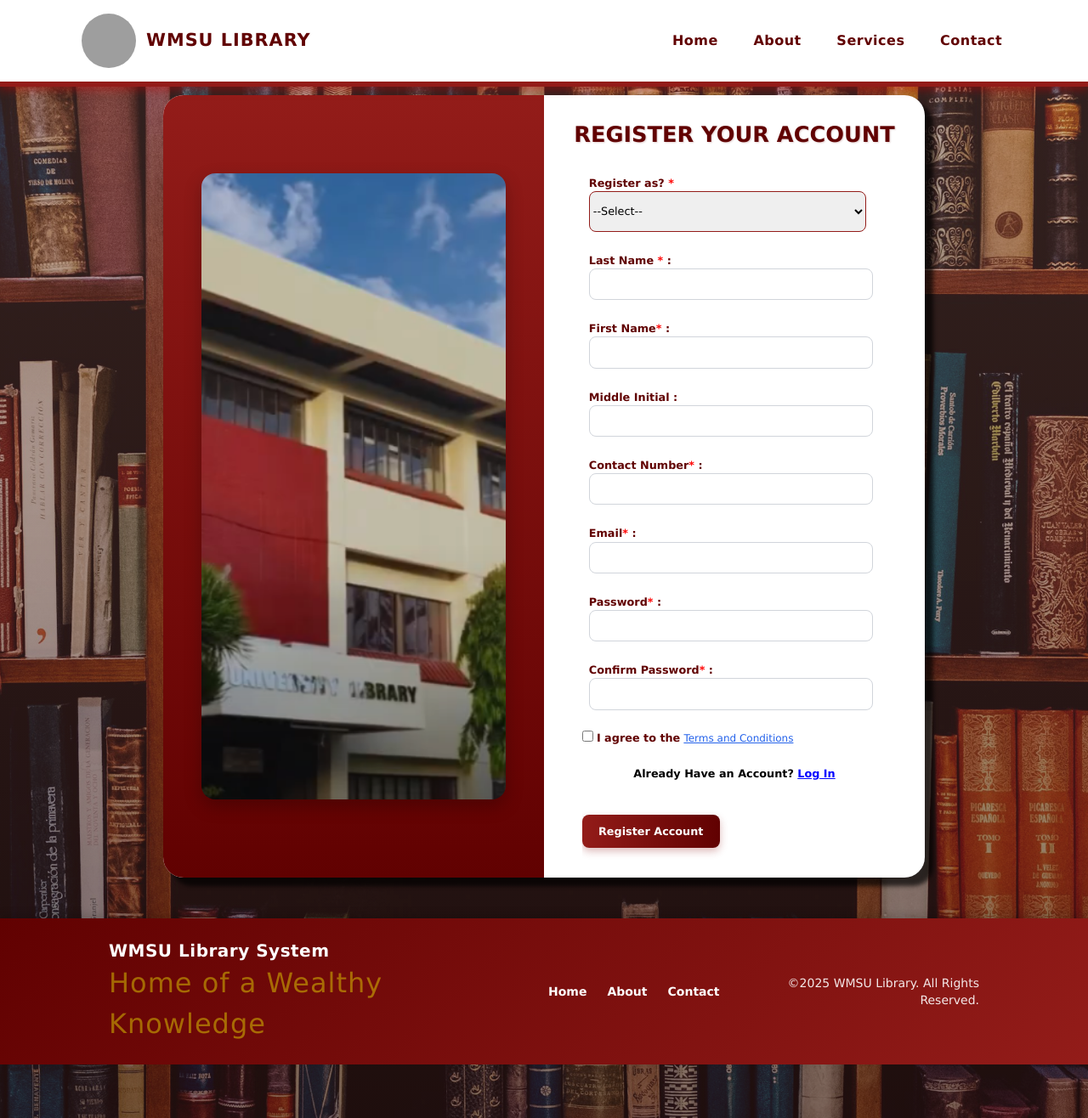
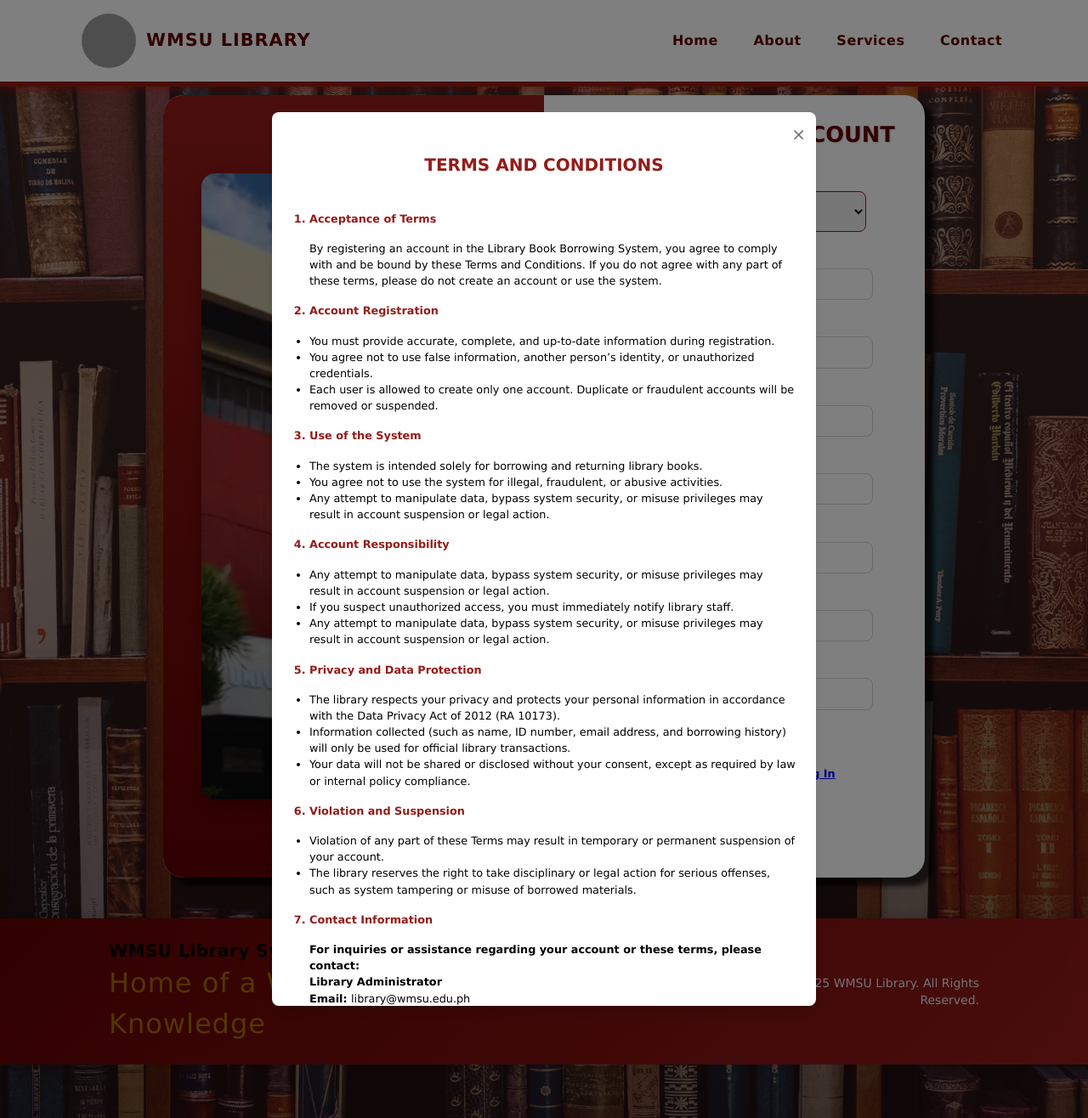
Before and after one commit to GraziellaMS21/Library-Book-Borrowing-System, a PHP site: page /views/register.php in a window 1280 px wide, after a click on "Terms and Conditions". Shown: the whole page at 85% size. Run offline with PHP 8.4, Linux system fonts and the light colour scheme; data that the repository does not hold is empty; some libraries are stand-ins or nearby versions; some web fonts are replaced; grey boxes are pictures that could not be loaded.

Commit message:
Added Terms and Conditions

```diff
--- a/public/css/addUser.css
+++ b/public/css/addUser.css
@@ -130,17 +130,20 @@
 }
 
 input[type="submit"] {
-  background: linear-gradient(90deg, #931c19, #610101);
+  background-color: #610101;
   color: white;
   padding: 0.6rem 1.2rem;
-  transition: all 0.3s ease;
   box-shadow: 0 4px 10px rgba(147, 28, 25, 0.3);
+  transition: background 0.5s ease-in-out, transform 0.2s ease-in-out;
 }
 
 input[type="submit"]:hover {
   transform: translateY(-2px);
+  background-position: right;
   box-shadow: 0 8px 15px rgba(147, 28, 25, 0.4);
-  background: linear-gradient(90deg, #610101, #931c19);
+  background: linear-gradient(#931c19, #610101);
+  transition: background 0.2s ease, transform 0.2s ease-in-out;
+
 }
 
 .errors {
@@ -187,3 +190,20 @@
   color: blue;
   text-decoration: underline;
 }
+.modal-content h2 {
+  color: #931c19;
+}
+
+.numbered-list > li {
+  font-weight: 800 !important;
+  color: #931c19;
+}
+
+.numbered-list > ul {
+  list-style-type: disc;
+}
+
+.font-bold {
+  list-style: none;
+  color:black;
+}
--- a/public/js/register.js
+++ b/public/js/register.js
@@ -1,3 +1,4 @@
+//buger js
 const burger = document.querySelector(".burger");
 const navLinks = document.querySelector(".nav-links");
 
@@ -6,6 +7,7 @@
   navLinks.classList.toggle("active");
 });
 
+//email message js
 document.addEventListener('DOMContentLoaded', function () {
     const select = document.getElementById('borrowerType');
     const emailMsg = document.getElementById('emailMessage');
@@ -27,3 +29,26 @@
     select.addEventListener('change', updateEmailMessage);
     updateEmailMessage();
 });
+
+//modal js
+const openModal = document.getElementById("openModal");
+const closeModal = document.getElementById("closeModal");
+const closeBtn = document.getElementById("closeBtn");
+const modal = document.getElementById("termsModal");
+openModal.addEventListener("click", ()=> {
+  modal.classList.remove('hidden');
+})
+
+closeModal.addEventListener("click", ()=> {
+  modal.classList.add('hidden');
+})
+
+closeBtn.addEventListener("click", ()=> {
+  modal.classList.add('hidden');
+})
+
+modal.addEventListener("click", (e) => {
+      if (e.target === modal) {
+        modal.classList.add("hidden");
+      }
+    });
--- a/views/register.php
+++ b/views/register.php
@@ -184,7 +184,7 @@
                         </div>
 
                         <div class="login py-5 flex justify-center font-bold">
-                            <p>Already Have an Account? <span>Log In</span></p>
+                            <p>Already Have an Account? <span><a href="#">Log In</a></span></p>
                         </div>
                         <br>
                         <input type="submit" value="Register Account" class="font-bold cursor-pointer mb-8 border-none rounded-lg">
@@ -194,6 +194,59 @@
         </div>
     </main>
 
+    <div class="modal-bg fixed inset-0 hidden bg-black bg-opacity-50 flex justify-center items-center z-50" id="termsModal">
+  <div class="modal-content bg-white rounded-lg w-11/12 md:w-2/3 lg:w-1/2 max-h-[80vh] overflow-y-auto p-6 relative shadow-lg">
+            <button id="closeModal" class="absolute top-3 right-3 text-gray-500 hover:text-gray-700 text-xl">&times;</button>
+
+            <h2 class="text-xl font-semibold mb-4 p-6 flex text-gray-800 justify-center">TERMS AND CONDITIONS</h2>
+            <div class="pb-6">
+                <ol class="numbered-list list-decimal pl-5 space-y-4">
+                    <li>Acceptance of Terms</li>
+                        <p>By registering an account in the Library Book Borrowing System, you agree to comply with and be bound by these Terms and Conditions. If you do not agree with any part of these terms, please do not create an account or use the system.</p>
+                    <li>Account Registration</li>
+                        <ul>
+                            <li>You must provide accurate, complete, and up-to-date information during registration.</li>
+                            <li>You agree not to use false information, another person’s identity, or unauthorized credentials.</li>
+                            <li>Each user is allowed to create only one account. Duplicate or fraudulent accounts will be removed or suspended.</li>
+                        </ul>
+                    <li>Use of the System</li>
+                        <ul>
+                            <li>The system is intended solely for borrowing and returning library books.</li>
+                            <li>You agree not to use the system for illegal, fraudulent, or abusive activities.</li>
+                            <li>Any attempt to manipulate data, bypass system security, or misuse privileges may result in account suspension or legal action.</li>
+                        </ul>
+                    <li>Account Responsibility</li>
+                        <ul>
+                            <li>Any attempt to manipulate data, bypass system security, or misuse privileges may result in account suspension or legal action.</li>
+                            <li>If you suspect unauthorized access, you must immediately notify library staff.</li>
+                            <li>Any attempt to manipulate data, bypass system security, or misuse privileges may result in account suspension or legal action.</li>
+                        </ul>
+                    <li>Privacy and Data Protection</li>
+                        <ul>
+                            <li>The library respects your privacy and protects your personal information in accordance with the Data Privacy Act of 2012 (RA 10173).</li>
+                            <li>Information collected (such as name, ID number, email address, and borrowing history) will only be used for official library transactions.</li>
+                            <li>Your data will not be shared or disclosed without your consent, except as required by law or internal policy compliance.</li>
+                        </ul>
+                    <li>Violation and Suspension</li>
+                        <ul>
+                            <li>Violation of any part of these Terms may result in temporary or permanent suspension of your account.</li>
+                            <li>The library reserves the right to take disciplinary or legal action for serious offenses, such as system tampering or misuse of borrowed materials.</li>
+                        </ul>
+                    <li>Contact Information</li>
+                        <ul>
+                            <li class="font-bold">For inquiries or assistance regarding your account or these terms, please contact:</li>
+                            <li class="font-bold">Library Administrator</li>
+                            <li class="list-none"><span class="font-bold">Email: </span>library@wmsu.edu.ph</li>
+                            <li class="list-none"><span class="font-bold">Address: </span>WMSU Main Campus Library, Normal Road, Zamboanga City</li>
+                        </ul>
+                </ol>
+            </div>
+            <button id="closeBtn" class="px-4 py-2 bg-red-800 text-white rounded transition-all hover:bg-red-600">
+                Close
+            </button>
+        </div>
+
+    </div>
     <?php require_once '../includes/footer.php'; ?>
 </body>
 <script src="../public/js/register.js"></script>
```
